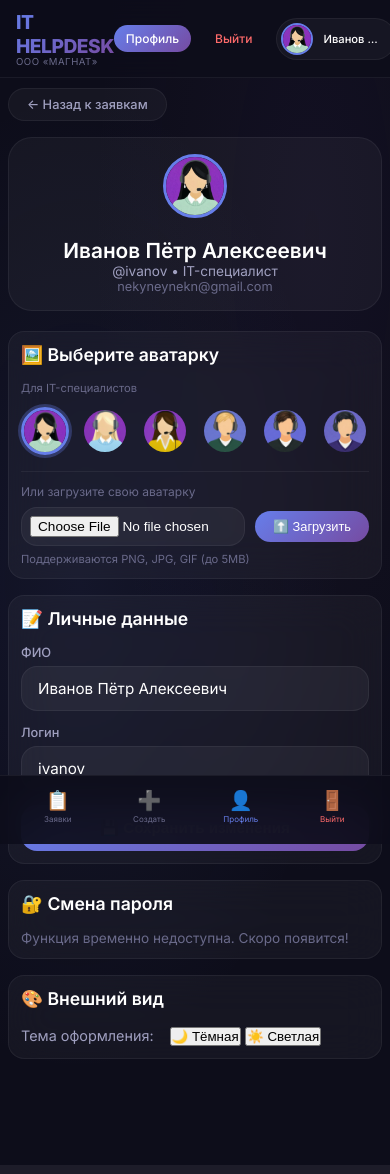
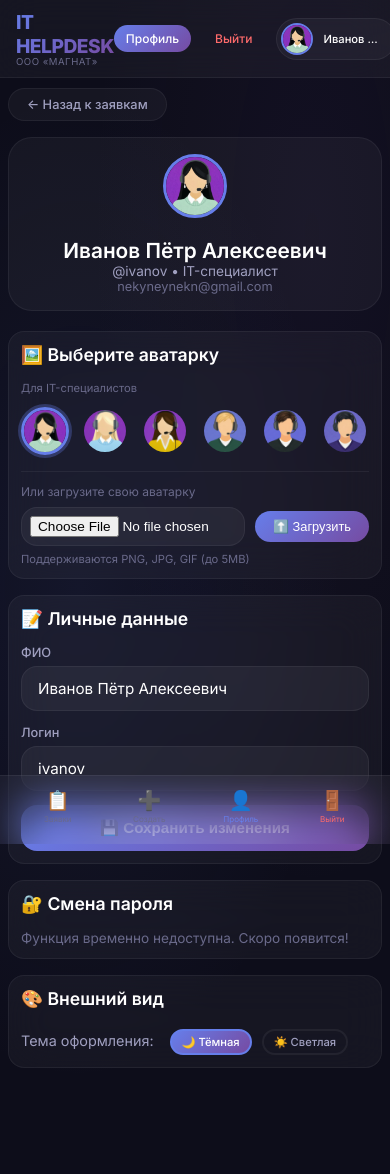
Before and after one commit to grrroxy/it_helpdesk, a Flask app: page /profile in a window 390 px wide. Run offline with Flask 3, Linux system fonts and the light colour scheme; a user stored in the database is signed in; data comes from the database, SQL or seed files in the repository.

Commit message:
base.html

```diff
--- a/templates/base.html
+++ b/templates/base.html
@@ -32,6 +32,25 @@
             --radius-lg: 24px;
             --transition: all 0.3s cubic-bezier(0.4, 0, 0.2, 1);
             --glass: rgba(255,255,255,0.03);
+            --bg-gradient-1: rgba(102,126,234,0.08);
+            --bg-gradient-2: rgba(118,75,162,0.06);
+        }
+
+        /* ===== СВЕТЛАЯ ТЕМА ===== */
+        body.light {
+            --bg-primary: #f0f2f8;
+            --bg-secondary: #ffffff;
+            --bg-card: rgba(255,255,255,0.8);
+            --bg-card-hover: rgba(255,255,255,0.95);
+            --text-primary: #1a1a2e;
+            --text-secondary: #4a4a6a;
+            --text-muted: #8a8aaa;
+            --border-color: rgba(0,0,0,0.08);
+            --input-bg: rgba(0,0,0,0.04);
+            --shadow: 0 8px 32px rgba(0,0,0,0.08);
+            --shadow-hover: 0 12px 48px rgba(102,126,234,0.12);
+            --bg-gradient-1: rgba(102,126,234,0.04);
+            --bg-gradient-2: rgba(118,75,162,0.03);
         }
 
         body {
@@ -39,15 +58,15 @@
             background: var(--bg-primary);
             color: var(--text-primary);
             min-height: 100vh;
-            transition: background 0.3s;
+            transition: background 0.4s ease, color 0.4s ease;
             padding-bottom: 80px;
-            background-image: radial-gradient(ellipse at 20% 50%, rgba(102,126,234,0.08) 0%, transparent 60%),
-                              radial-gradient(ellipse at 80% 20%, rgba(118,75,162,0.06) 0%, transparent 50%);
+            background-image: radial-gradient(ellipse at 20% 50%, var(--bg-gradient-1) 0%, transparent 60%),
+                              radial-gradient(ellipse at 80% 20%, var(--bg-gradient-2) 0%, transparent 50%);
         }
 
         /* ===== ШАПКА ===== */
         .app-header {
-            background: rgba(13,13,26,0.85);
+            background: var(--bg-card);
             backdrop-filter: blur(20px);
             -webkit-backdrop-filter: blur(20px);
             border-bottom: 1px solid var(--border-color);
@@ -58,6 +77,7 @@
             display: flex;
             justify-content: space-between;
             align-items: center;
+            transition: background 0.4s ease, border-color 0.4s ease;
         }
 
         .logo h1 {
@@ -96,7 +116,7 @@
 
         .header-actions .nav-link:hover {
             color: var(--text-primary);
-            background: var(--bg-card);
+            background: var(--bg-card-hover);
         }
 
         .header-actions .nav-link.active {
@@ -517,6 +537,38 @@
             font-size: 0.8rem;
         }
 
+        /* ===== ПЕРЕКЛЮЧАТЕЛЬ ТЕМЫ ===== */
+        .theme-toggle-group {
+            display: flex;
+            gap: 10px;
+            align-items: center;
+            margin-top: 4px;
+        }
+
+        .theme-btn {
+            padding: 8px 20px;
+            border-radius: 30px;
+            border: 2px solid var(--border-color);
+            background: transparent;
+            color: var(--text-secondary);
+            cursor: pointer;
+            font-size: 0.85rem;
+            font-weight: 500;
+            transition: var(--transition);
+            font-family: inherit;
+        }
+
+        .theme-btn:hover {
+            border-color: var(--accent-primary);
+            color: var(--text-primary);
+        }
+
+        .theme-btn.active {
+            border-color: var(--accent-primary);
+            background: var(--accent-gradient);
+            color: white;
+        }
+
         /* ===== АУТЕНТИФИКАЦИЯ ===== */
         .auth-container {
             display: flex;
@@ -644,7 +696,7 @@
             bottom: 0;
             left: 0;
             right: 0;
-            background: rgba(13,13,26,0.92);
+            background: var(--bg-card);
             backdrop-filter: blur(20px);
             -webkit-backdrop-filter: blur(20px);
             display: flex;
@@ -652,6 +704,7 @@
             padding: 6px 12px 14px 12px;
             border-top: 1px solid var(--border-color);
             z-index: 100;
+            transition: background 0.4s ease, border-color 0.4s ease;
         }
 
         .bottom-nav .nav-item {
@@ -785,6 +838,10 @@
                 width: 64px;
                 height: 64px;
             }
+            .theme-btn {
+                font-size: 0.75rem;
+                padding: 6px 14px;
+            }
         }
 
         @media (max-width: 400px) {
@@ -820,6 +877,10 @@
             .ticket-desc {
                 font-size: 0.75rem;
                 padding: 10px;
+            }
+            .theme-btn {
+                font-size: 0.7rem;
+                padding: 4px 10px;
             }
         }
 
@@ -916,6 +977,32 @@
                 btn.textContent = '👁️';
             }
         }
+
+        // ===== УПРАВЛЕНИЕ ТЕМОЙ =====
+        function setTheme(theme) {
+            if (theme === 'light') {
+                document.body.classList.add('light');
+                localStorage.setItem('theme', 'light');
+            } else {
+                document.body.classList.remove('light');
+                localStorage.setItem('theme', 'dark');
+            }
+            // Обновляем активные кнопки в профиле (если есть)
+            document.querySelectorAll('.theme-btn').forEach(btn => {
+                btn.classList.remove('active');
+                if (btn.dataset.theme === theme) {
+                    btn.classList.add('active');
+                }
+            });
+        }
+
+        // Загружаем сохранённую тему
+        const savedTheme = localStorage.getItem('theme') || 'dark';
+        if (savedTheme === 'light') {
+            document.body.classList.add('light');
+        } else {
+            document.body.classList.remove('light');
+        }
     </script>
 </body>
 </html>
```
